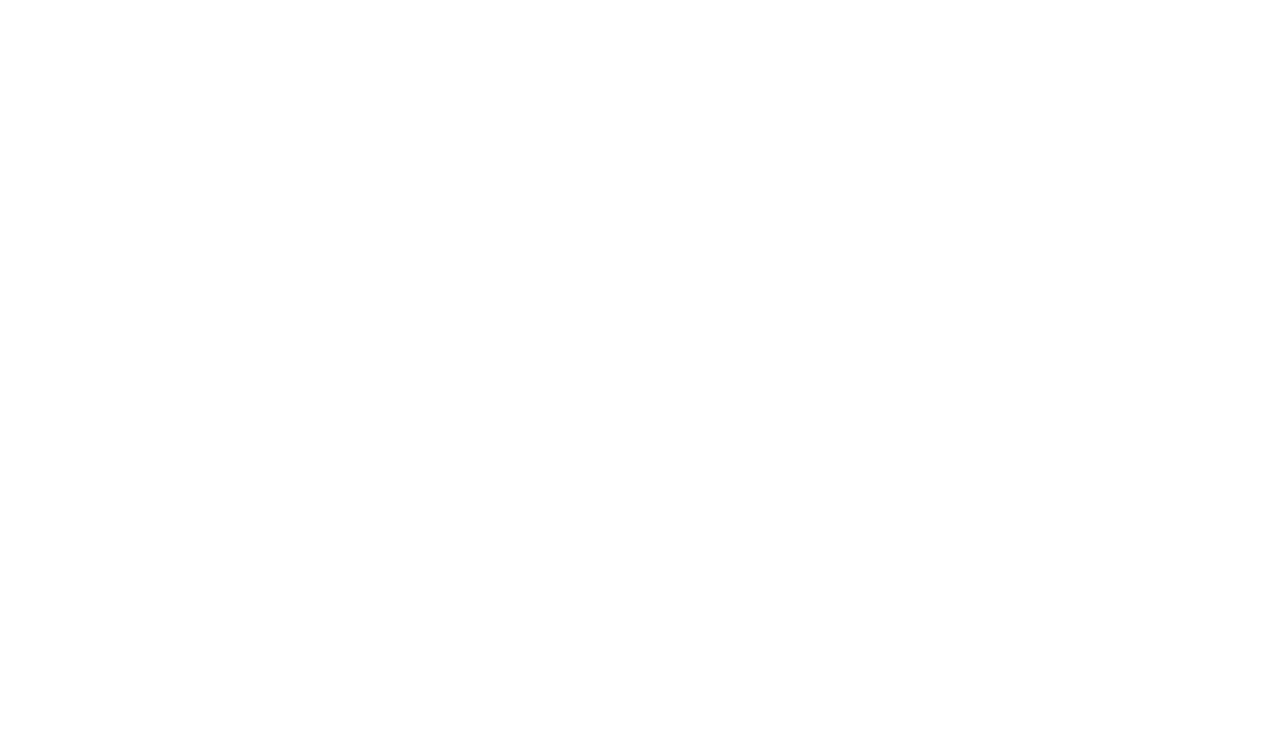
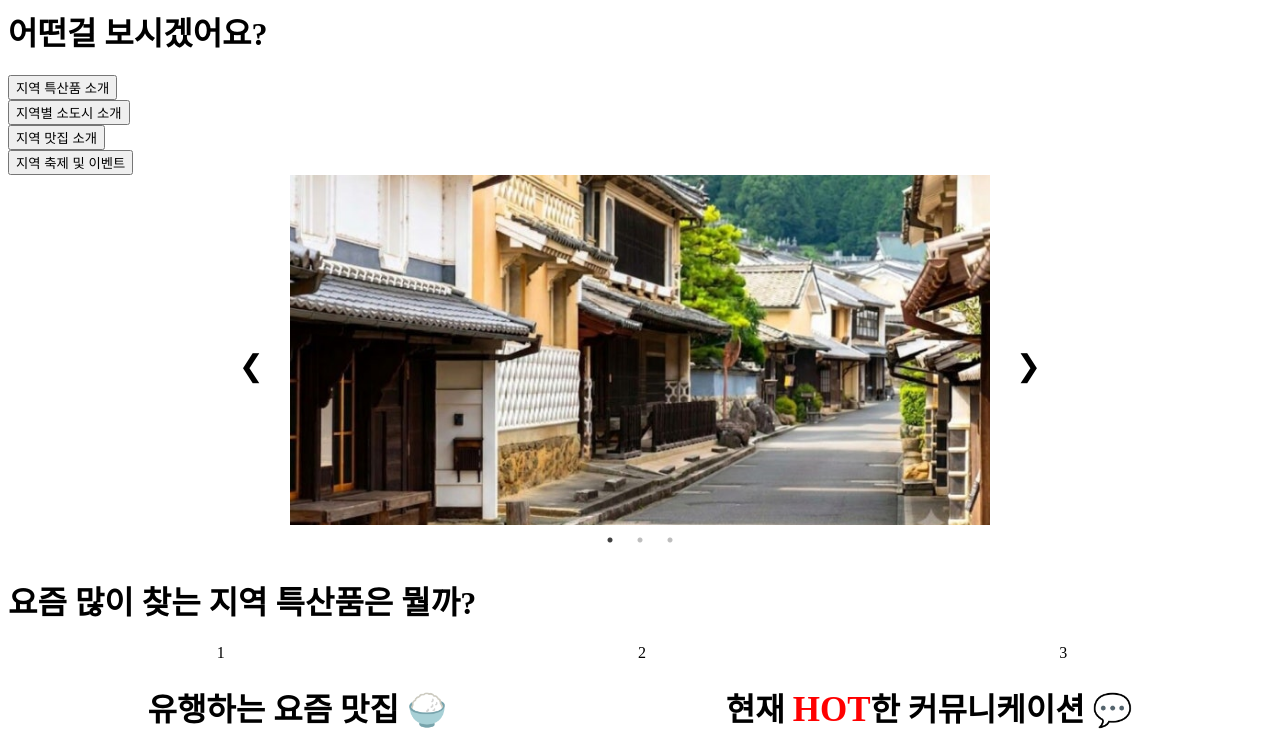
Before and after one commit to ijongmin24/travel_agent_project, a Java web app: page /jsp/info/info_main.jsp in a window 1280 px wide. Before the commit the part shown is empty. Shown: the top 749 px of the page. Run offline with Tomcat 11, a stand-in JSP engine, Linux system fonts and the light colour scheme; grey boxes are pictures that could not be loaded.

Commit message:
관광페이지 전체적인 틀 완료

```diff
--- /dev/null
+++ b/src/main/java/com/ta/travel_agent/info/InfoDAO.java
@@ -0,0 +1,4 @@
+package com.ta.travel_agent.info;
+
+public class InfoDAO {
+}
--- /dev/null
+++ b/src/main/java/com/ta/travel_agent/info/InfoDTO.java
@@ -0,0 +1,4 @@
+package com.ta.travel_agent.info;
+
+public class InfoDTO {
+}
--- a/src/main/webapp/css/index.css
+++ b/src/main/webapp/css/index.css
@@ -1,6 +1,8 @@
-/*
+/**********
     헤더
-*/
+***********/
+
+/* 헤더 */
 .header{
     position: relative;
     width: 100%;
--- /dev/null
+++ b/src/main/webapp/css/info/info.css
@@ -0,0 +1,51 @@
+/**********
+  관광지메인
+***********/
+
+/* 광고 슬라이더 */
+.single-item {
+    width: 280px;
+    margin: 0 auto;
+    display: flex;
+    align-items: center;
+    justify-content: center;
+    gap: 20px;
+}
+/* 슬라이더 사진부분 넓이 */
+.slider {
+    width: 700px;
+}
+/* 슬라이더 사진 */
+.slider img {
+    width: 100%;
+    height: 350px;
+    object-fit: cover;
+    display: block;
+}
+/* 슬라이더 < > 버튼 */
+.prev-btn,
+.next-btn {
+    background: none;
+    border: none;
+    font-size: 30px;
+    cursor: pointer;
+}
+
+/* 특산품 추천 */
+.recommend {
+    display: flex;
+    justify-content: space-around;
+    align-items: center;
+}
+
+/* 식당추천 + 미니게시판 */
+.recommend-board {
+    display: flex;
+    justify-content: space-around;
+    align-items: unset;
+}
+
+/* 식당추천 슬라이더 조정 */
+.slider.restaurant-slider {
+    width: 100%;
+}
--- a/src/main/webapp/index.jsp
+++ b/src/main/webapp/index.jsp
@@ -19,7 +19,7 @@
 
 <div class="main-button-warp">
     <button onclick="location.href='/schedule'">일정</button>
-    <button onclick="">관광지 소개</button>
+    <button onclick="location.href='/info'">관광지 소개</button>
     <button onclick="location.href='jsp/board/board.jsp'">게시판</button>
     <button onclick="">마이페이지</button>
 </div>
--- /dev/null
+++ b/src/main/webapp/js/info/info_main.js
@@ -0,0 +1,22 @@
+    // 광고 슬라이더
+    $(document).ready(function(){
+
+    $('.slider').slick({
+        slidesToShow: 1,
+        slidesToScroll: 1,
+        arrows: false,
+        dots: true,
+        infinite: true,
+        autoplay: true
+    });
+
+    // 왼쪽 버튼
+    $('.prev-btn').click(function(){
+        $('.slider').slick('slickPrev');
+    });
+
+    // 오른쪽 버튼
+    $('.next-btn').click(function(){
+        $('.slider').slick('slickNext');
+    });
+});
--- a/src/main/webapp/jsp/info/info_main.jsp
+++ b/src/main/webapp/jsp/info/info_main.jsp
@@ -1,9 +1,99 @@
 <%@ page contentType="text/html;charset=UTF-8" language="java" %>
 <html>
 <head>
-    <title>Title</title>
+    <!-- Info　Main CSS -->
+    <link rel="stylesheet" href="css/info/info.css">
+
+    <!-- Slick 기본 CSS -->
+    <link rel="stylesheet"
+          href="https://cdn.jsdelivr.net/npm/slick-carousel@1.8.1/slick/slick.css">
+
+    <!-- Slick 테마 CSS -->
+    <link rel="stylesheet"
+          href="https://cdn.jsdelivr.net/npm/slick-carousel@1.8.1/slick/slick-theme.css">
 </head>
 <body>
 
+<%-- 메인 버튼 4개 --%>
+<div>
+    <h1>어떤걸 보시겠어요?</h1>
+    <div>
+        <button>지역 특산품 소개</button>
+    </div>
+    <div>
+        <button>지역별 소도시 소개</button>
+    </div>
+    <div>
+        <button>지역 맛집 소개</button>
+    </div>
+    <div>
+        <button>지역 축제 및 이벤트</button>
+    </div>
+</div>
+
+<%-- Main slider --%>
+<div class="single-item">
+    <button class="prev-btn">❮</button>
+
+    <div class="slider">
+        <div><img src="img/info/slider-event/matsuyama.jpeg"></div>
+        <div><img src="img/info/slider-event/nagasaki.jpeg"></div>
+        <div><img src="img/info/slider-event/yakusima.jpeg"></div>
+    </div>
+
+    <button class="next-btn">❯</button>
+</div>
+
+<%-- 특산품 추천 --%>
+<div class="specialty-product-recommend">
+    <h1>요즘 많이 찾는 지역 특산품은 뭘까?</h1>
+    <div class="recommend">
+        <div>
+            <img src="">
+            1
+        </div>
+        <div>
+            <img src="">
+            2
+        </div>
+        <div>
+            <img src="">
+            3
+        </div>
+    </div>
+</div>
+
+<div class="recommend-board">
+    <%-- 식당 추천 --%>
+    <div>
+        <h1>유행하는 요즘 맛집 🍚</h1>
+        <div class="single-item">
+            <button class="prev-btn">❮</button>
+
+            <div class="slider restaurant-slider">
+                <div><img src="img/info/slider-restaurant/우사기1.jpeg"></div>
+                <div><img src="img/info/slider-restaurant/우사기2.jpeg"></div>
+                <div><img src="img/info/slider-restaurant/우사기3.jpeg"></div>
+            </div>
+
+            <button class="next-btn">❯</button>
+        </div>
+    </div>
+    <%-- 게시판 --%>
+    <div>
+        <h1>현재 <span style="font-size:35px; color:red;">HOT</span>한 커뮤니케이션 💬</h1>
+        목록~~~
+    </div>
+</div>
+
+<!-- jQuery -->
+<script src="https://code.jquery.com/jquery-3.7.1.min.js"></script>
+
+<!-- Slick JS -->
+<script src="https://cdn.jsdelivr.net/npm/slick-carousel@1.8.1/slick/slick.min.js"></script>
+
+<%-- Main Slider JS --%>
+<script src="js/info/info_main.js"></script>
+
 </body>
 </html>
```
Also changed, not shown: src/main/java/com/ta/travel_agent/info/InfoC.java (added, +22 -0 lines), src/main/webapp/img/info/slider-event/matsuyama.jpeg (added), src/main/webapp/img/info/slider-event/nagasaki.jpeg (added), src/main/webapp/img/info/slider-event/yakusima.jpeg (added).
